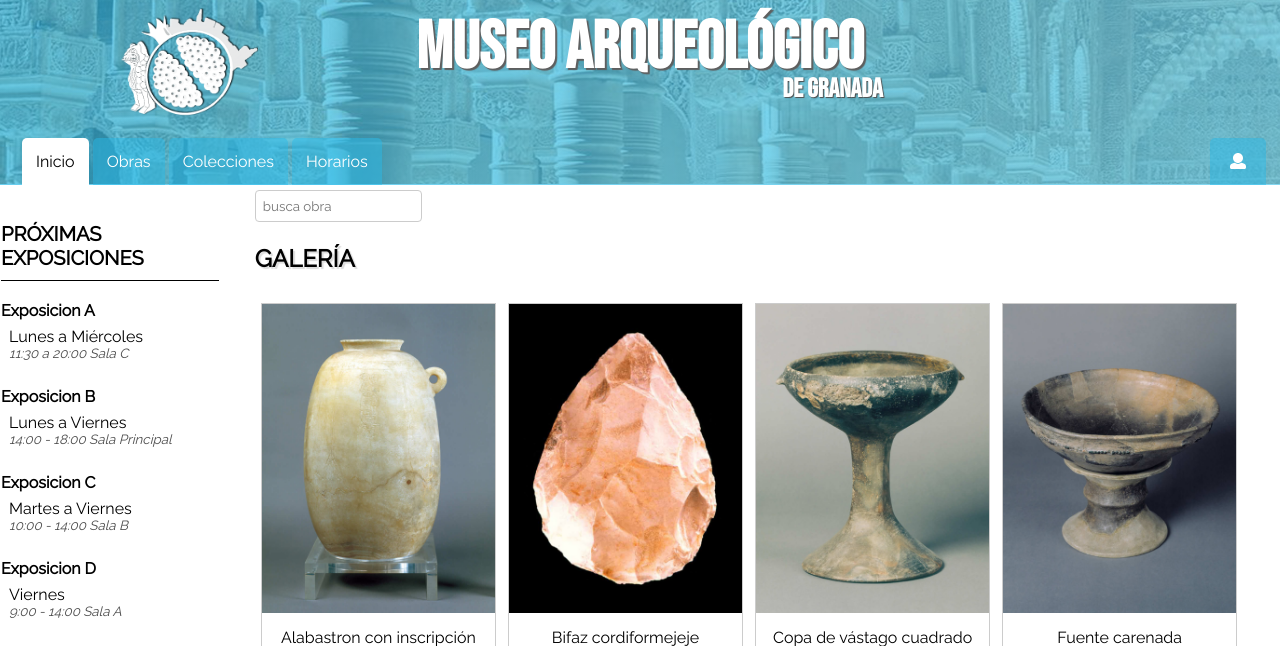
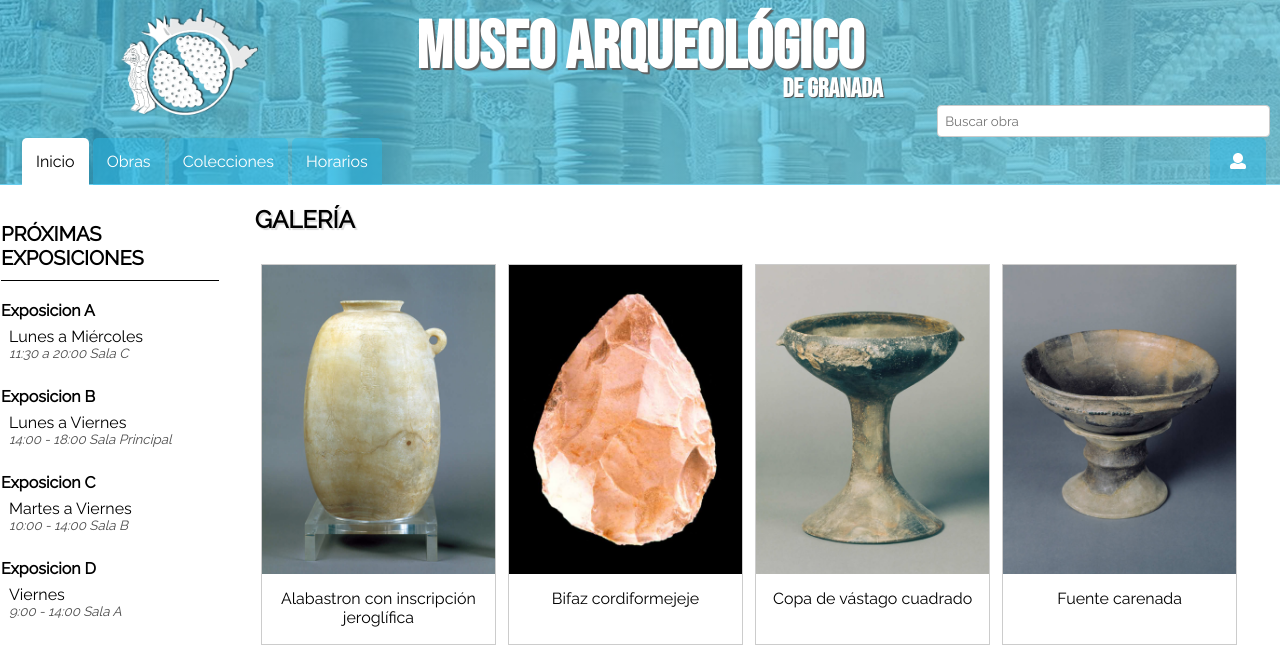
Before and after one commit to JaimeFriass/museo-web, a PHP site: page / in a window 1280 px wide. Shown: the top 646 px of the page. Run offline with PHP 8.4, Linux system fonts and the light colour scheme; data comes from the database, SQL or seed files in the repository.

Commit message:
Metida la busqueda en el banner

```diff
--- a/css/estilos.css
+++ b/css/estilos.css
@@ -138,7 +138,51 @@ header img {
     }
 }
 
+#muestra_obras {
+    position: absolute;
+    top: 200px;
+    right: 100px;
+    width: 200px;
+    border-bottom: solid black 1px;
+    border-left: solid black 1px;
+    border-right: solid black 1px;
+    margin: 0px;
+    z-index: 999;
+    border-radius: 5px;
+    text-decoration: none;
+}
 
+#muestra_obras datalist {
+    border-radius: 8px;
+    text-decoration: none;
+    background-color: blue;
+}
+
+#muestra_obras a {
+    position: relative;
+    width: 100%;
+    display: block;
+    text-decoration: none;
+    color: black;
+    padding: 3px;
+    background-color: white;
+    z-index: 999;
+    font-size: 10pt;
+    cursor: pointer;
+}
+
+#buscamosobra {
+    width: 26%;
+    position: absolute;
+    right: 10px;
+    top: 100px;
+}
+
+
+#muestra_obras a:hover {
+    background-color: rgb(163, 212, 255);
+
+}
 
 
     .menu {
--- a/index.php
+++ b/index.php
@@ -68,6 +68,8 @@
                             document.getElementById("muestra_obras").innerHTML = this.responseText;
                         }
                     };
+
+
                     // Se envia con GET la cadena a buscar en la BD
                     xmlhttp.open("GET","modules/buscarobra.php?q=" + str, true);
                     // Se muestra
@@ -76,10 +78,7 @@
 
             }
         </script>
-        <form id = "resultobra">
-            <input id = "buscamosobra" oninput="buscaObra(this.value)"  type = "text" name = "busquedaobra" placeholder = "busca obra">
-            <div id="muestra_obras"></div>
-        </form>
+
 
 
         <h1>Galería</h1>
--- a/modules/buscarobra.php
+++ b/modules/buscarobra.php
@@ -14,10 +14,10 @@ else{
     $res = mysqli_query ($conexion, "SELECT * FROM obras WHERE Nombre LIKE '%".$q."%' and visible = 1");
 }
 
-echo "<hr>";
 if ($res->num_rows > 0) {
     while($a_res =  mysqli_fetch_assoc($res)) {
-        echo "<a href ='obra.php?id=".$a_res['id']."'>".$a_res['Nombre']."</a><br>";
+        //echo "<a href ='obra.php?id=".$a_res['id']."'>".$a_res['Nombre']."</a>";
+        echo "<option value='./obra.php?id=".$a_res['id']."'>".$a_res['Nombre']."</option>";
     }
 } else {
     echo "<p class='error'><i class='fa fa-times'></i> No se han encontrado obras con ese nombre. </p>";
--- a/modules/header.php
+++ b/modules/header.php
@@ -3,9 +3,15 @@
       <header>
           <img src="img/logo_header.png" />
           <h1>MUSEO ARQUEOLÓGICO</h1><h2>de Granada</h2>
+          <input list='muestra_obras' oninput='buscaObra(this.value);' onselect="location = this.value;" id ="buscamosobra" type ="text" name ="busquedaobra" placeholder = "Buscar obra">
+            <datalist id="muestra_obras">
+            </datalist>
+
       </header>
 
     <div class="menu">
+
+
         <ul>
             <li ><a <?php if($menu_activo == 1) {?>class="active" <?php } ?> href="index.php">Inicio</a></li>
             <li><a <?php if($menu_activo == 2) {?>class="active" <?php } ?> href="">Obras</a></li>
--- a/obra.php
+++ b/obra.php
@@ -61,14 +61,9 @@ mysqli_close($conexion);
     include "modules/head.php";
 ?>
 <body>
-
     <?php $menu_activo = 2; include "modules/header.php";
-
     include "modules/contenido_obra.php";
-
     include "modules/footer.php"; ?>
-
-
 </body>
 
 </html>
```
Also changed, not shown: ajax/actualiza_com.php (added, +24 -0 lines), contenido_obra.php (deleted, +0 -52 lines), modules/contenido_obra.php (+14 -0 lines).
